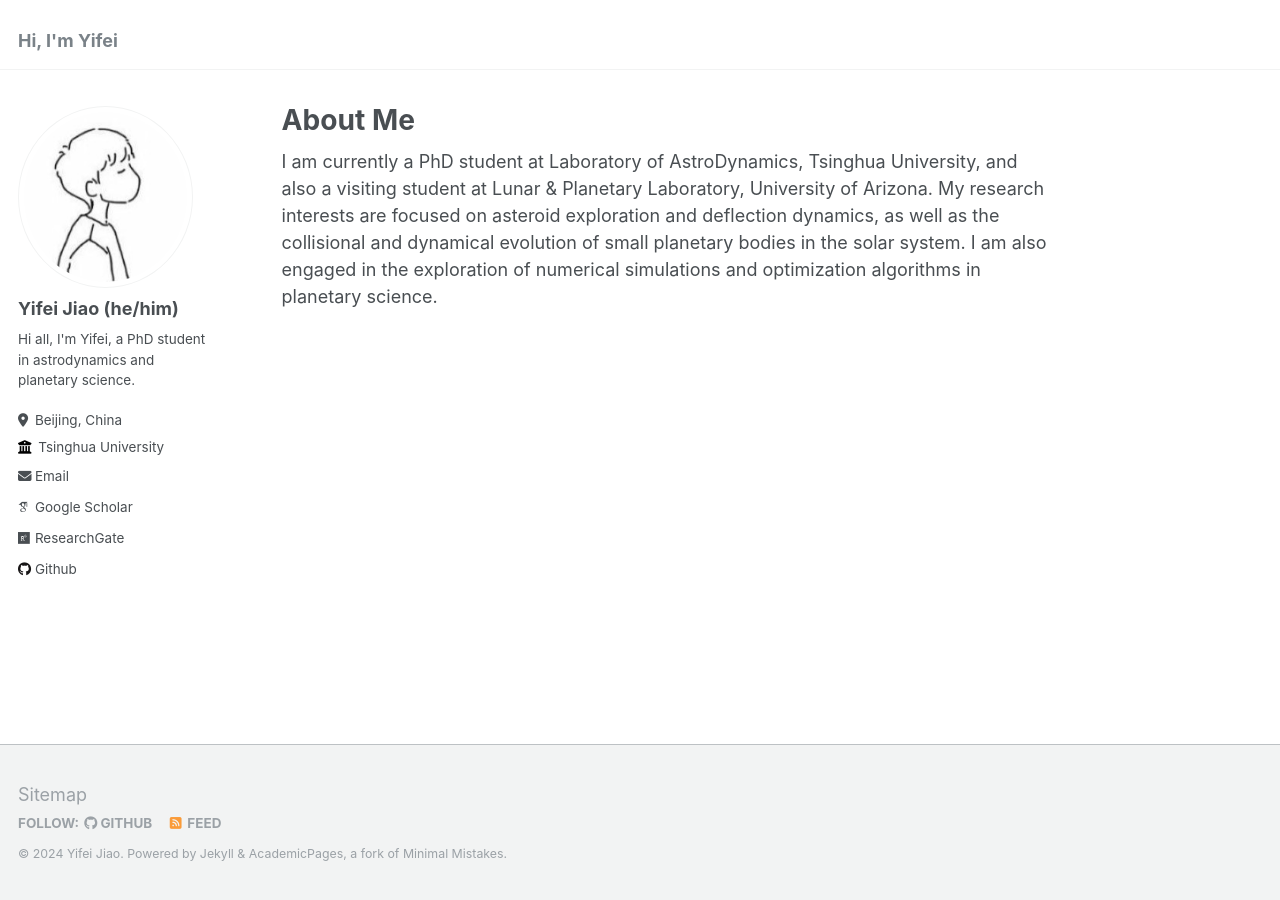
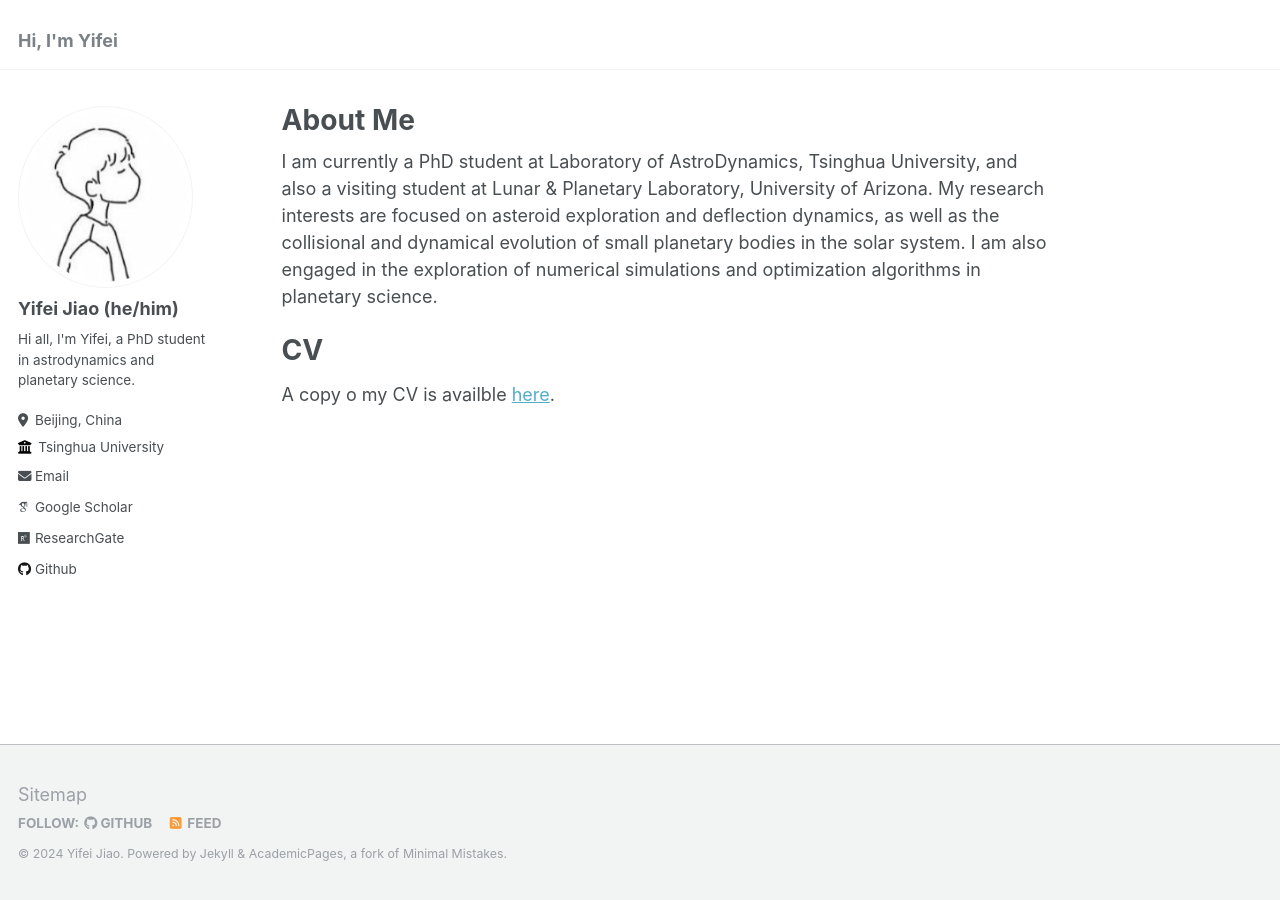
Before and after one commit to jiaoyf-thu/jiaoyf-thu.github.io, a Jekyll site: the page built from _pages/about.md, in a window 1280 px wide. Built offline with Jekyll 4.4.1, drawn with Linux system fonts in a browser that asks for light colours; some web fonts are replaced.

Commit message:
Update about.md

```diff
--- a/_pages/about.md
+++ b/_pages/about.md
@@ -8,3 +8,6 @@ redirect_from:
 ---
 
 I am currently a PhD student at Laboratory of AstroDynamics, Tsinghua University, and also a visiting student at Lunar & Planetary Laboratory, University of Arizona. My research interests are focused on asteroid exploration and deflection dynamics, as well as the collisional and dynamical evolution of small planetary bodies in the solar system. I am also engaged in the exploration of numerical simulations and optimization algorithms in planetary science.
+
+# CV
+A copy o my CV is availble [here](https://github.com/jiaoyf-thu/jiaoyf-thu.github.io/blob/master/files/Rezume.pdf).
```
